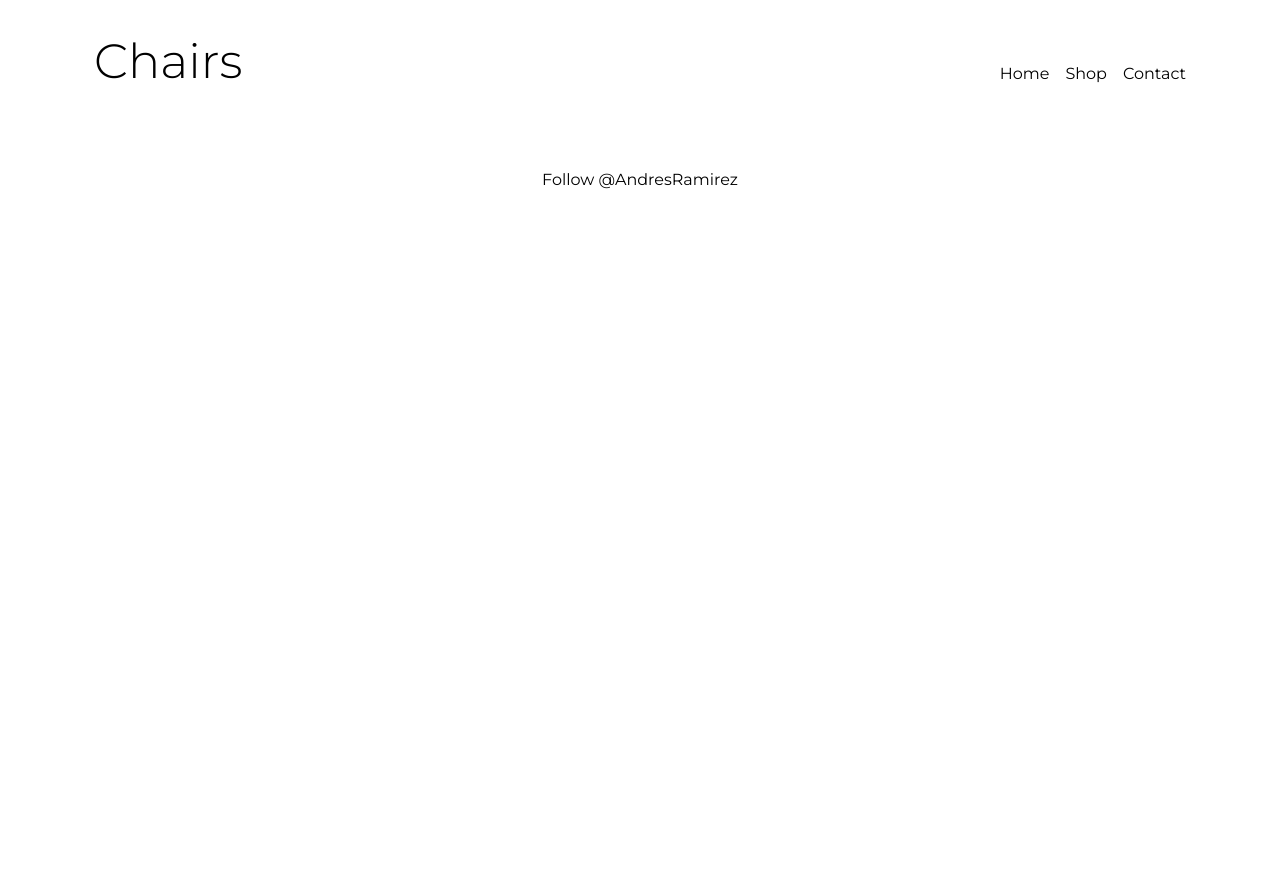
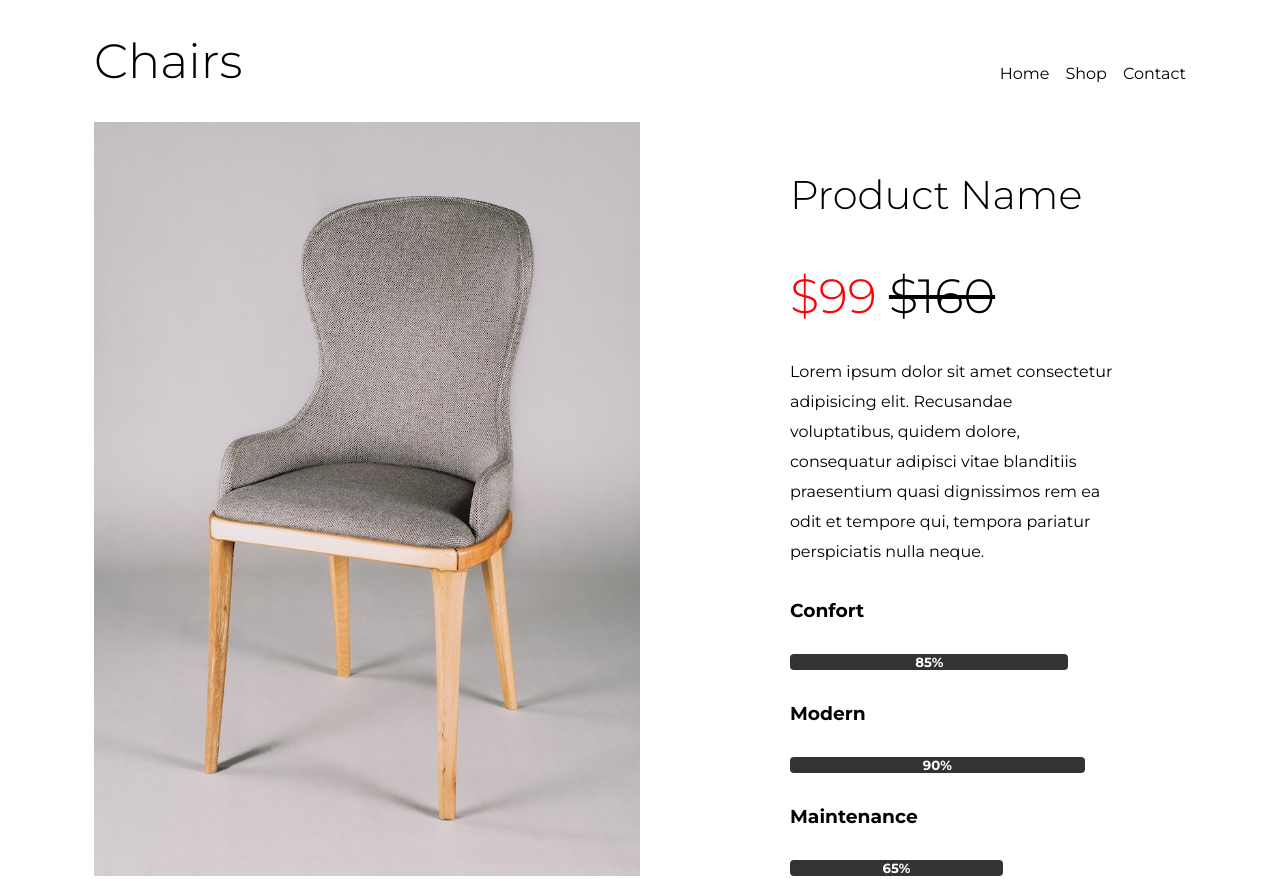
Before and after one commit to AndresRamirez917/100-sitios-91, a plain HTML site: page chair4.html in a window 1280 px wide. Shown: the top 879 px of the page. Before the commit the page ends 800 px from the top, so only its background shows below. Drawn offline with Linux system fonts and the light colour scheme.

Commit message:
first commit

```diff
--- a/chair4.html
+++ b/chair4.html
@@ -23,6 +23,28 @@
         </nav>
      </header>
 
+     <!-- chair -->
+     <section id="chair">
+        <div class="container">
+            <div class="char-flex">
+                <div class="flexbox flex">
+                    <img src="/img/feature-4.jpg" alt="">
+                    <div class="flexbox-content">
+                        <h2 class="subtitle">Product Name</h2>
+                        <h4 class="red">$99 <span>$160</span></h4>
+                        <p>Lorem ipsum dolor sit amet consectetur adipisicing elit. Recusandae voluptatibus, quidem dolore, consequatur adipisci vitae blanditiis praesentium quasi dignissimos rem ea odit et tempore qui, tempora pariatur perspiciatis nulla neque.</p>
+                        <h3>Confort</h3>
+                        <h5 class="h51">85%</h5>
+                        <h3>Modern</h3>
+                        <h5 class="h52">90%</h5>
+                        <h3>Maintenance</h3>
+                        <h5 class="h53">65%</h5>
+                    </div>
+                </div>
+            </div>
+        </div>
+      </section>
+
 
     <!-- footer -->
      <footer id="footer">
--- a/scss/styles.scss
+++ b/scss/styles.scss
@@ -198,6 +198,9 @@ img {
 //shop
 #shop {
     .container {
+        h2 {
+            text-align: center;
+        }
         .shop-flex {
             margin-bottom: 1rem;
             .flexbox-1 {
@@ -236,6 +239,9 @@ img {
         .char-flex {
             .flexbox {
                 gap: 150px;
+                img {
+                    width: 50%;
+                }
                 .flexbox-content {
                     width: 30%;
                     .red {
@@ -244,6 +250,9 @@ img {
                     h4 {
                         font-size: 3rem;
                         font-weight: 300;
+                    }
+                    h3 {
+                        margin: 2rem 0;
                     }
                     p {
                         margin: 2rem 0;
@@ -261,7 +270,6 @@ img {
                         background: #000000cc;
                         color: #fff;
                         text-align: center;
-                        margin: 2rem 0;
                         border-radius: 4px;
                     }
                     .h53 {
@@ -280,6 +288,10 @@ img {
 
 //contact
 #contact {
+    h2 {
+        text-align: center;
+        text-transform: capitalize;
+    }
     width: 70%;
     margin: 0 auto;
     form {
```
Also changed, not shown: chair1.html (+1 -1 lines), chair2.html (+22 -0 lines), chair3.html (+23 -0 lines), scss/styles.css, 1 other file.
